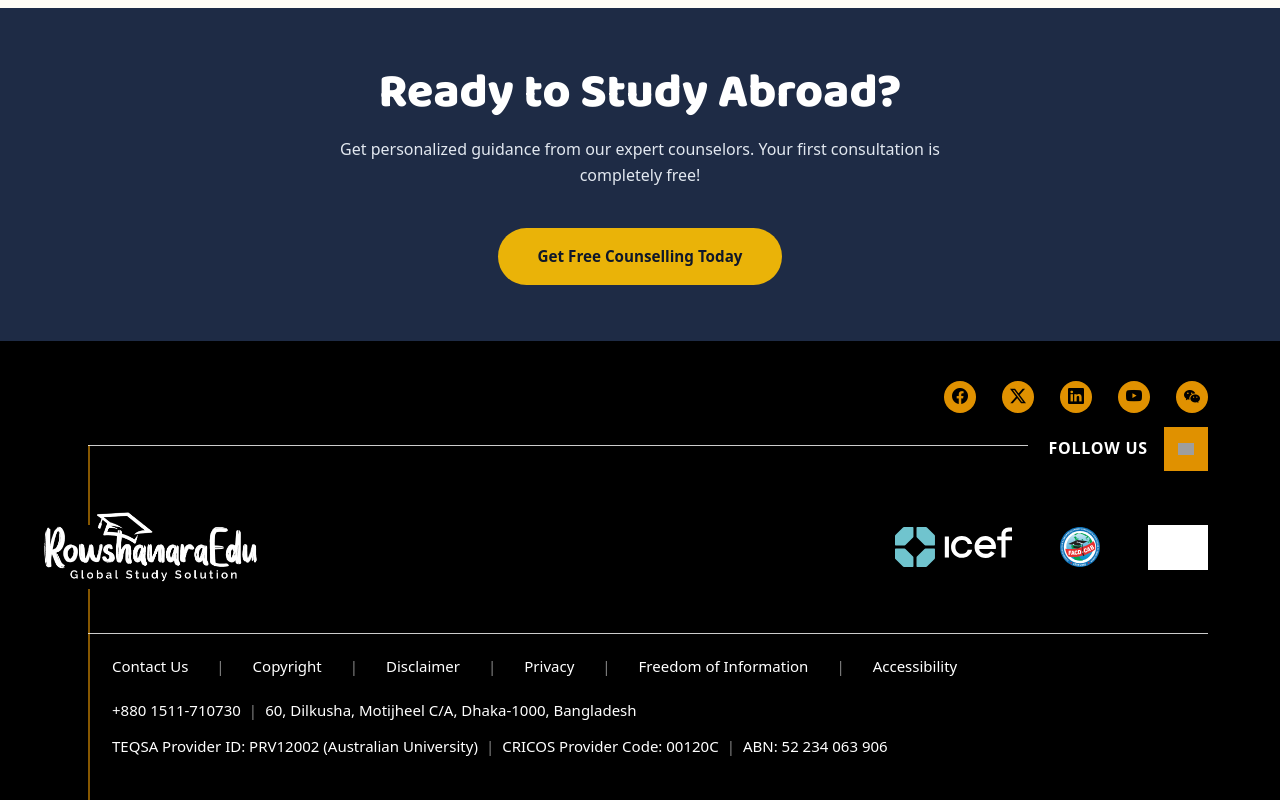
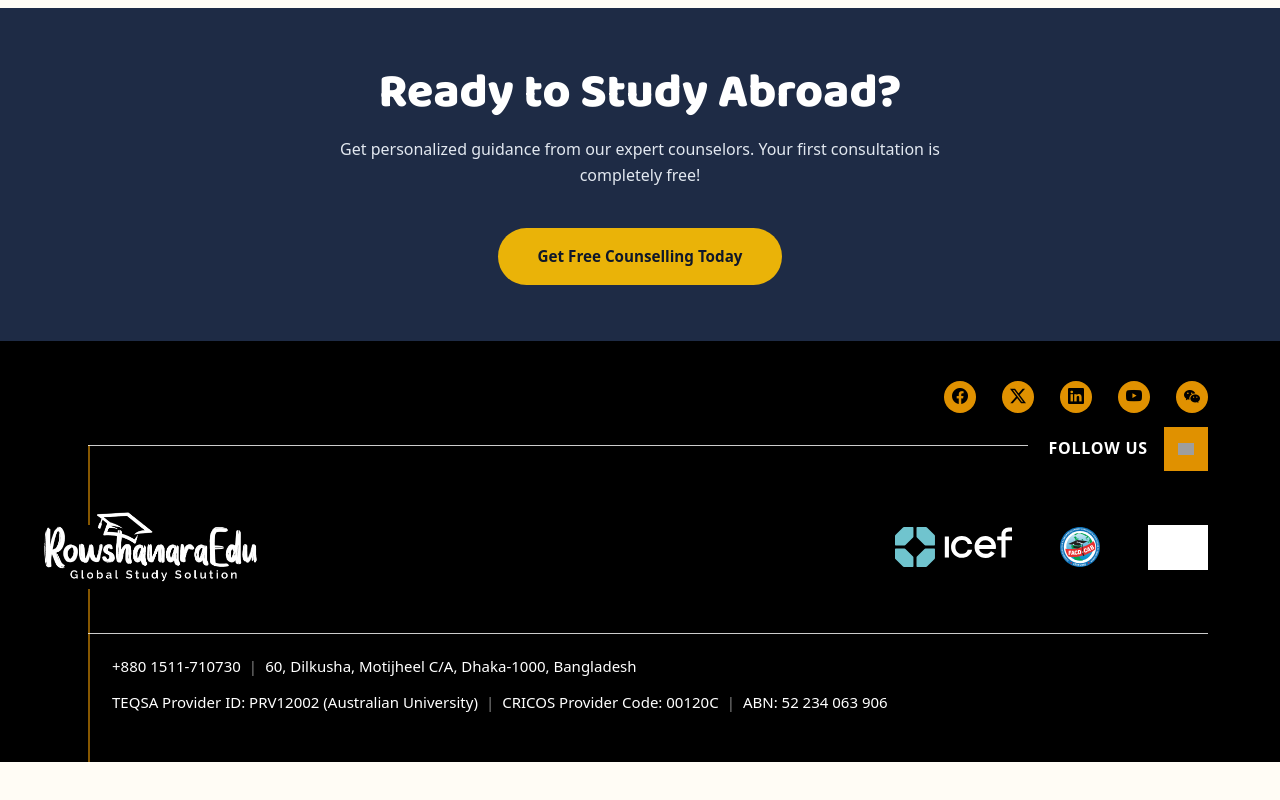
Before and after one commit to princeshiamofficial/Rowshanara-Edu, a Next.js app: page / in a window 1280 px wide. Shown: the part 3031-3831 px from the top of the page. After the commit the page ends 3793 px from the top, so only its background shows below. Built offline with nearby package versions, Linux system fonts and the light colour scheme; grey boxes are pictures that could not be loaded.

Commit message:
style: temporarily hide footer links container

```diff
--- a/src/components/Footer.tsx
+++ b/src/components/Footer.tsx
@@ -157,7 +157,7 @@ const Footer = () => {
             {/* Bottom Metadata & Legal Links */}
             <div>
               <div className="footer-links-container" style={{
-                display: 'flex',
+                display: 'none',
                 gap: '0.5rem 1.25rem',
                 flexWrap: 'wrap',
                 marginBottom: '1.25rem',
```
